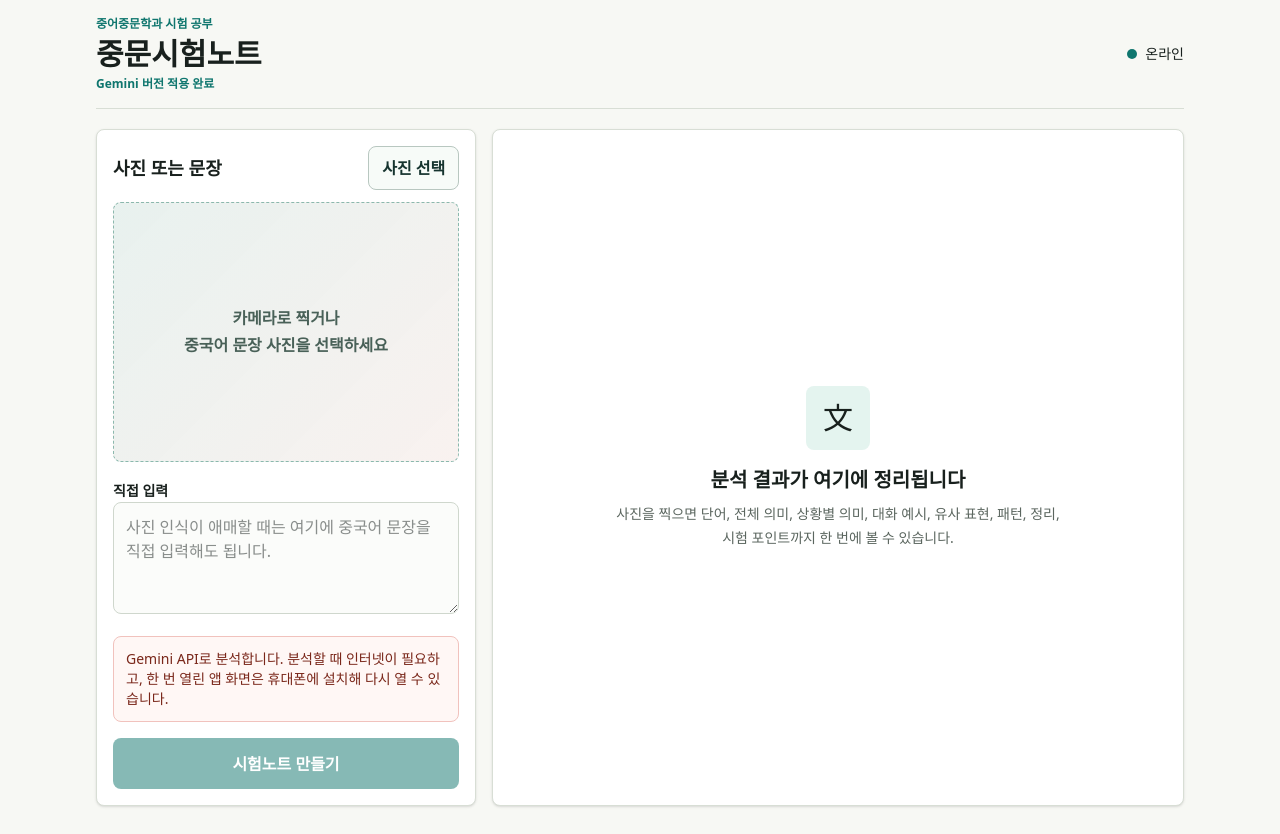
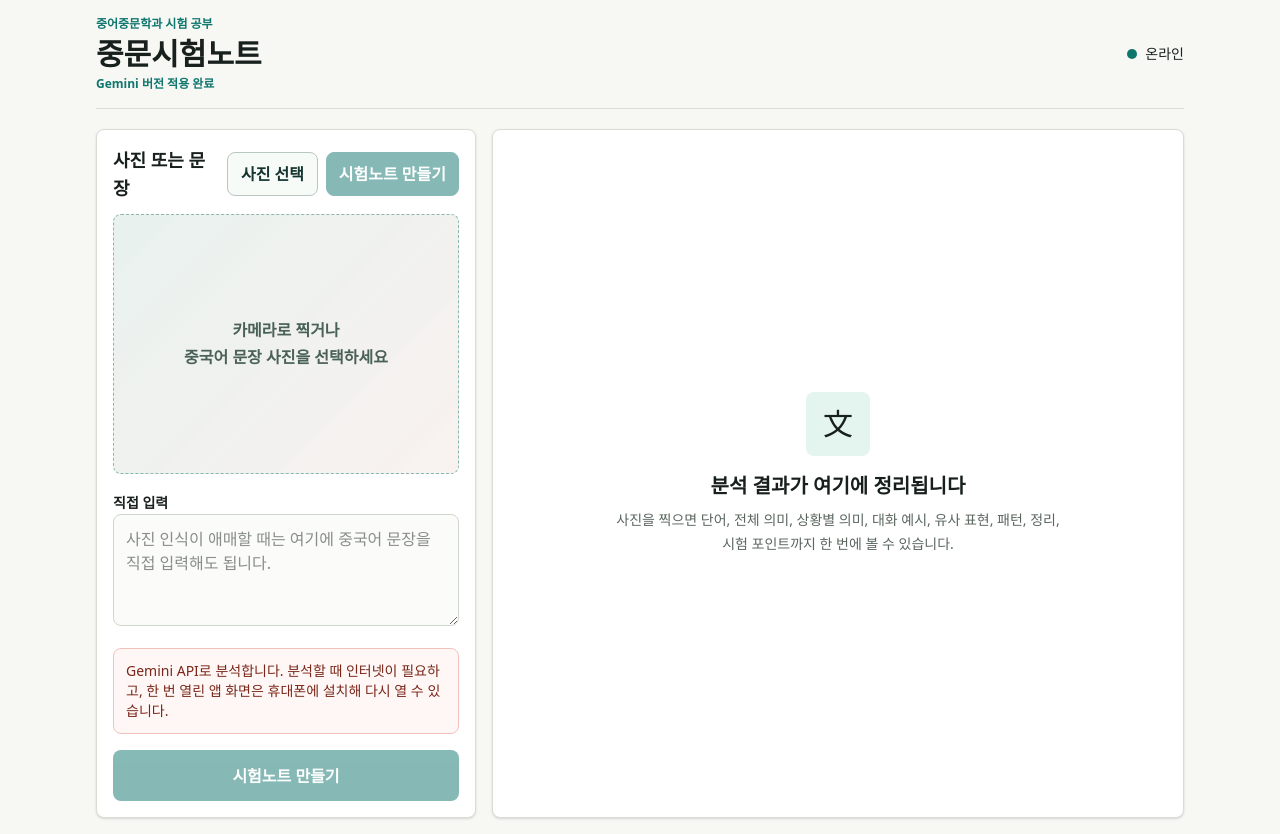
Before and after one commit to yonghankim70/zhongwen-exam-note, a Next.js app: page / in a window 1280 px wide. Built offline with nearby package versions, Linux system fonts and the light colour scheme.

Commit message:
Add files via upload

```diff
--- a/app/globals.css
+++ b/app/globals.css
@@ -43,6 +43,7 @@ button {
 
 .primary-button,
 .secondary-button,
+.quick-submit-button,
 .tool-button {
   min-height: 44px;
   border-radius: 8px;
@@ -67,17 +68,32 @@ button {
 
 .primary-button:not(:disabled):active,
 .secondary-button:active,
+.quick-submit-button:not(:disabled):active,
 .tool-button:active,
 .saved-note:active {
   transform: translateY(1px);
 }
 
 .secondary-button,
+.quick-submit-button,
 .tool-button {
   border: 1px solid #b8c7c0;
   background: #f7fbf8;
   color: #16342f;
   padding: 0.55rem 0.8rem;
+}
+
+.quick-submit-button {
+  border-color: #0f766e;
+  background: #0f766e;
+  color: #ffffff;
+  padding-inline: 0.75rem;
+  white-space: nowrap;
+}
+
+.quick-submit-button:disabled {
+  cursor: not-allowed;
+  opacity: 0.5;
 }
 
 .tool-button {
@@ -121,20 +137,6 @@ button {
   -webkit-user-drag: none;
 }
 
-.crop-hint {
-  position: absolute;
-  left: 50%;
-  top: 50%;
-  border-radius: 8px;
-  background: rgba(15, 118, 110, 0.88);
-  color: white;
-  padding: 0.55rem 0.7rem;
-  font-size: 0.85rem;
-  font-weight: 900;
-  transform: translate(-50%, -50%);
-  pointer-events: none;
-}
-
 .crop-box {
   position: absolute;
   min-width: 34px;
@@ -146,19 +148,6 @@ button {
     0 0 0 9999px rgba(0, 0, 0, 0.28),
     inset 0 0 0 1px rgba(255, 255, 255, 0.75);
   pointer-events: none;
-}
-
-.crop-box span {
-  position: absolute;
-  left: 0.4rem;
-  top: 0.4rem;
-  border-radius: 6px;
-  background: #0f766e;
-  color: white;
-  padding: 0.25rem 0.4rem;
-  font-size: 0.78rem;
-  font-weight: 900;
-  white-space: nowrap;
 }
 
 .crop-controls {
--- a/app/page.tsx
+++ b/app/page.tsx
@@ -111,6 +111,7 @@ const maxImageEdge = 1600;
 const brushPaddingX = 0.08;
 const brushPaddingY = 0.055;
 const cropStep = 0.04;
+const speechStopEvent = "zhongwen-speech-stop";
 
 let activeUtterance: SpeechSynthesisUtterance | null = null;
 let speechHelpShown = false;
@@ -275,7 +276,7 @@ export default function Home() {
   }
 
   function handleCropStart(event: ReactPointerEvent<HTMLDivElement>) {
-    if (!previewUrl) {
+    if (!previewUrl || hasCropSelection) {
       return;
     }
 
@@ -395,6 +396,7 @@ export default function Home() {
             <div className="space-y-3">
               <div className="flex items-center justify-between gap-2">
                 <h2 className="text-lg font-bold">사진 또는 문장</h2>
+                <div className="flex shrink-0 items-center gap-2">
                   <button
                     className="secondary-button"
                     onClick={() => fileInputRef.current?.click()}
@@ -402,6 +404,14 @@ export default function Home() {
                   >
                     사진 선택
                   </button>
+                  <button
+                    className="quick-submit-button"
+                    disabled={!canAnalyze}
+                    type="submit"
+                  >
+                    시험노트 만들기
+                  </button>
+                </div>
               </div>
 
               <input
@@ -446,12 +456,8 @@ export default function Home() {
                           width: `${selectedCrop.width * 100}%`,
                           height: `${selectedCrop.height * 100}%`,
                         }}
-                      >
-                        <span>이 부분만 분석</span>
-                      </div>
-                    ) : (
-                      <div className="crop-hint">글씨 부분을 문질러 선택</div>
-                    )}
+                      />
+                    ) : null}
                   </div>
                   {hasCropSelection ? (
                     <div className="space-y-2">
@@ -480,7 +486,7 @@ export default function Home() {
                         onClick={() => setCropSelection(null)}
                         type="button"
                       >
-                        선택 해제하고 전체 사진 분석
+                        다시 선택하기
                       </button>
                     </div>
                   ) : null}
@@ -1056,13 +1062,18 @@ function SpeakButton({ text }: { text: string }) {
     const loadVoices = () => {
       setVoices(window.speechSynthesis.getVoices());
     };
+    const handleSpeechStop = () => {
+      setIsSpeaking(false);
+    };
 
     setIsSupported(true);
     loadVoices();
     window.speechSynthesis.addEventListener("voiceschanged", loadVoices);
+    window.addEventListener(speechStopEvent, handleSpeechStop);
 
     return () => {
       window.speechSynthesis.removeEventListener("voiceschanged", loadVoices);
+      window.removeEventListener(speechStopEvent, handleSpeechStop);
     };
   }, []);
 
@@ -1083,12 +1094,15 @@ function SpeakButton({ text }: { text: string }) {
 
     const synth = window.speechSynthesis;
     if (isSpeaking) {
+      activeUtterance = null;
+      window.dispatchEvent(new Event(speechStopEvent));
       synth.cancel();
-      activeUtterance = null;
       setIsSpeaking(false);
       return;
     }
 
+    activeUtterance = null;
+    window.dispatchEvent(new Event(speechStopEvent));
     synth.cancel();
     synth.resume();
 
@@ -1122,8 +1136,8 @@ function SpeakButton({ text }: { text: string }) {
       if (activeUtterance === utterance) {
         activeUtterance = null;
         setIsSpeaking(false);
+        showSpeechHelp();
       }
-      showSpeechHelp();
     };
 
     activeUtterance = utterance;
--- a/public/sw.js
+++ b/public/sw.js
@@ -1,4 +1,4 @@
-const CACHE_NAME = "zhongwen-exam-note-v6-tts-help";
+const CACHE_NAME = "zhongwen-exam-note-v7-quick-lock-speaker";
 const APP_SHELL = ["/", "/manifest.webmanifest", "/icon.svg"];
 
 self.addEventListener("install", (event) => {
```
Lines whose indentation alone changed are shown as unchanged.
